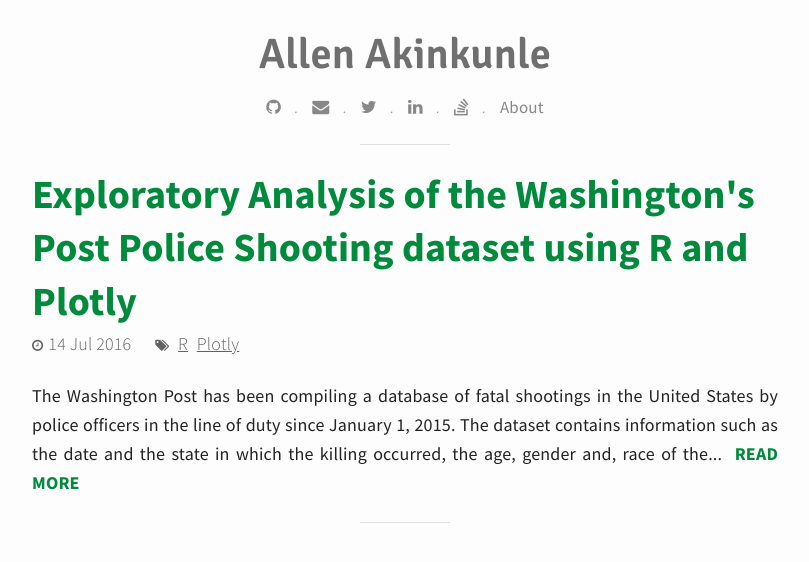
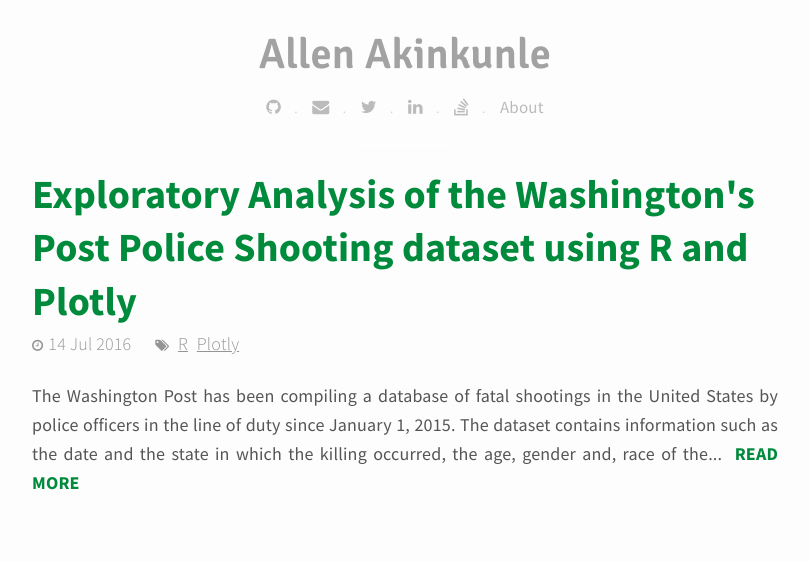
Before and after one commit to allenakinkunle/allenakinkunle.github.io, a Jekyll site: the page built from index.html, in a window 1280 px wide. Shown: the top 562 px of the page, without its empty margins (235-1044 px from the left). Built offline with Jekyll 4.4.1, drawn with Linux system fonts in a browser that asks for light colours; nearby versions of some CDN libraries; the list of posts is cut into pages by our own code.

Commit message:
Make website text colour lighter

```diff
--- a/_sass/base.scss
+++ b/_sass/base.scss
@@ -20,7 +20,7 @@
 
 $main-color: #008A3C;
 $background-color: #FDFDFD;
-$text-color: #222222;
+$text-color: #555555;
 $syntax-highlighter-background: #ecebeb;
 $syntax-text-color: #f55567;
 
```
